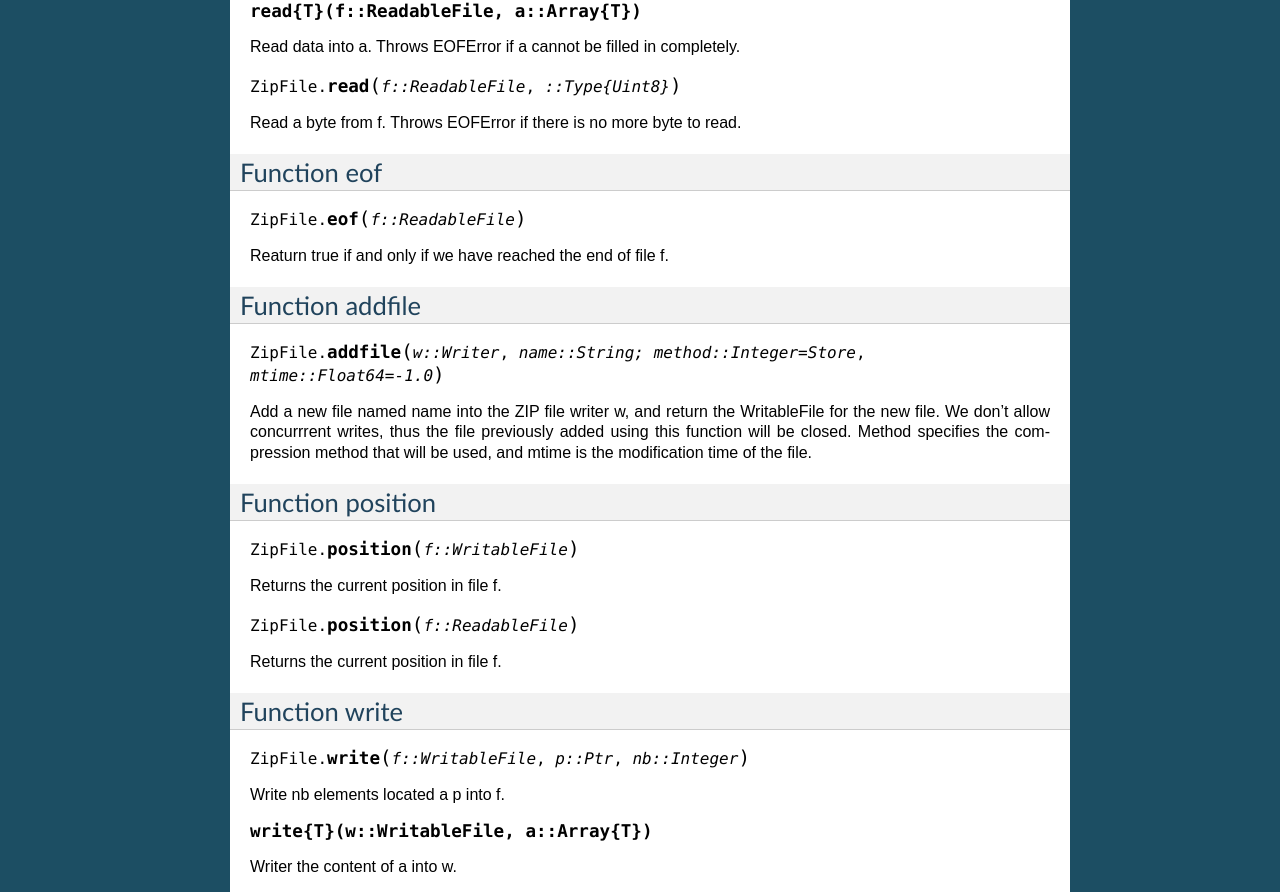
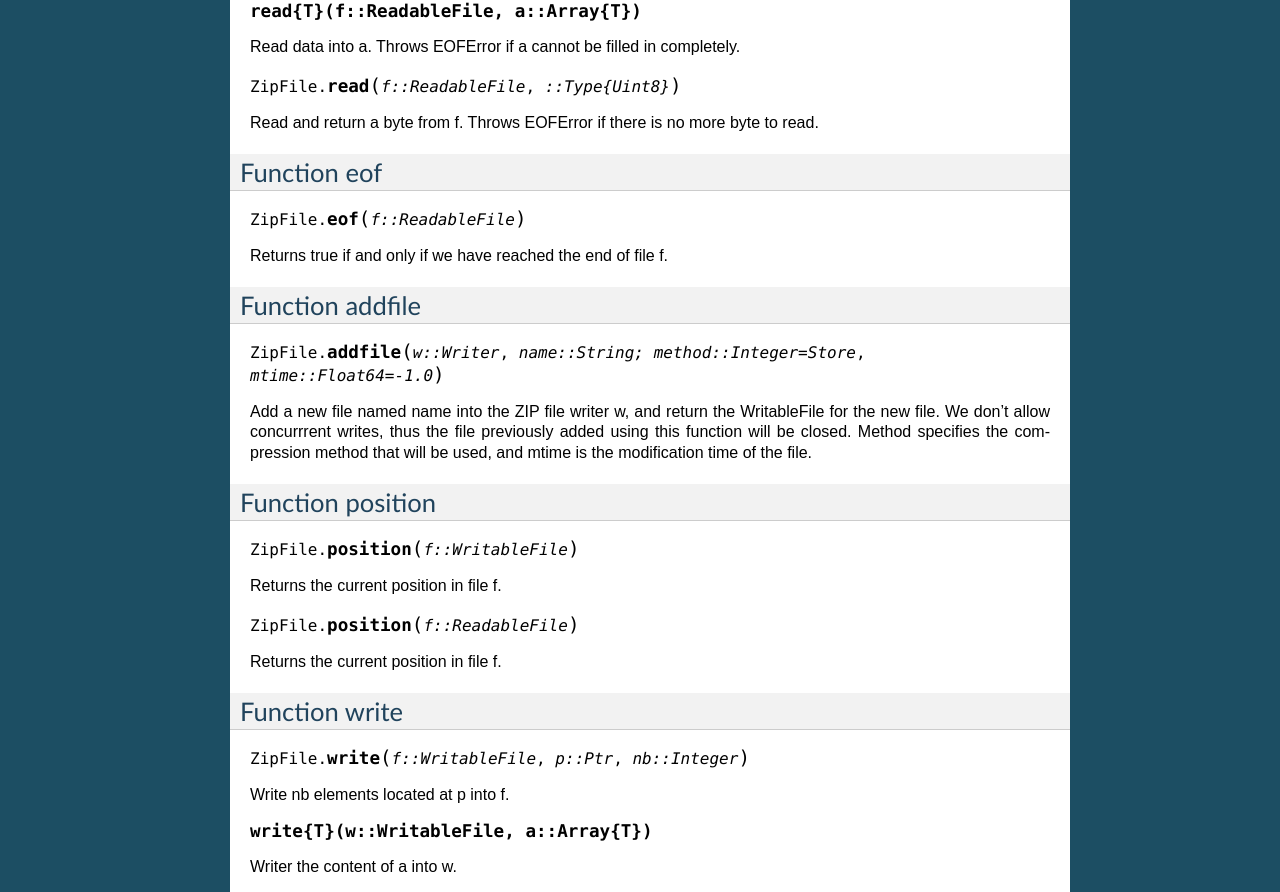
Before and after one commit to fhs/ZipFile.jl, a Sphinx documentation site: the page built from doc/index.rst, in a window 1280 px wide and 1400 px high, scrolled down 2564 px. Shown: the part 265-1157 px from the top of the window. Built offline with Sphinx 7.4.7, drawn with Linux system fonts in a browser that asks for light colours; some of the changed text lies outside the part shown.

Commit message:
doc: fix typos

```diff
--- a/doc/index.rst
+++ b/doc/index.rst
@@ -165,13 +165,13 @@ Read data into a. Throws EOFError if a cannot be filled in completely.
 
 .. function::  read(f::ReadableFile, ::Type{Uint8})
 
-Read a byte from f. Throws EOFError if there is no more byte to read.
+Read and return a byte from f. Throws EOFError if there is no more byte to read.
 
 Function eof
 ------------
 .. function::  eof(f::ReadableFile)
 
-Reaturn true if and only if we have reached the end of file f.
+Returns true if and only if we have reached the end of file f.
 
 Function addfile
 ----------------
@@ -197,7 +197,7 @@ Function write
 --------------
 .. function::  write(f::WritableFile, p::Ptr, nb::Integer)
 
-Write nb elements located a p into f.
+Write nb elements located at p into f.
 
 .. function::  write{T}(w::WritableFile, a::Array{T})
 
```
Also changed, not shown: other parts of doc/index.rst (+1 -1 lines), LICENSE.md, 2 other files.
